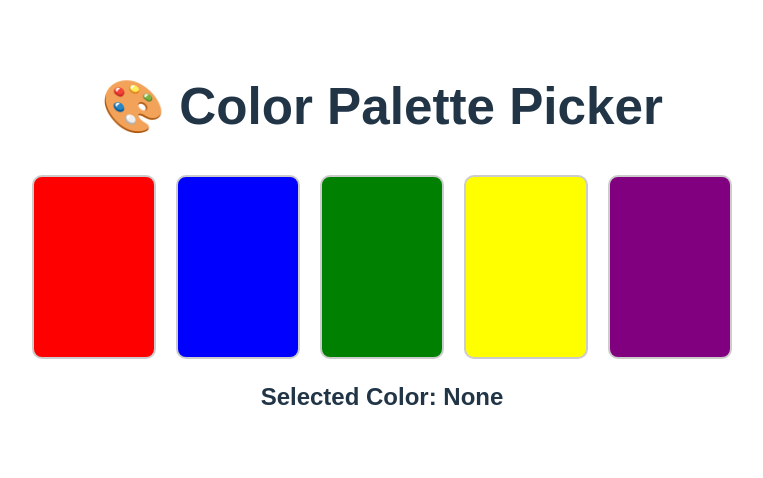
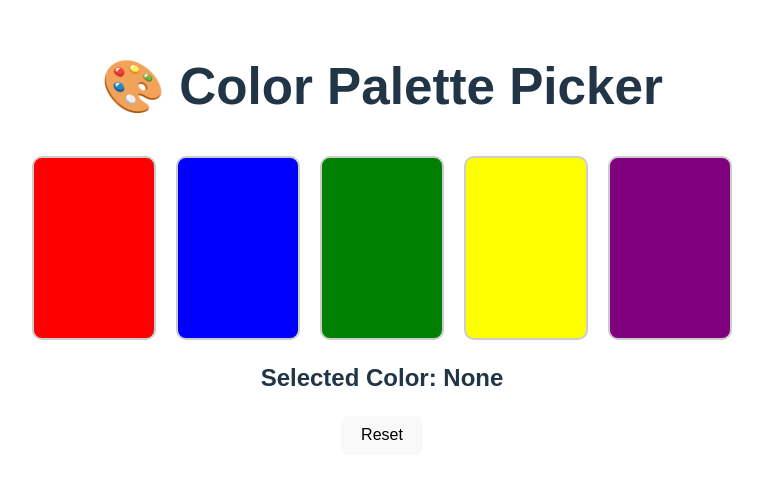
Before and after one commit to sumeyaarebo94-sudo/color-palette-picker, a React (Vite) app: page / in a window 1280 px wide. Shown: the part 160-638 px from the top of the page, without its empty margins (8-771 px from the left). Built offline with nearby package versions, Linux system fonts and the light colour scheme.

Commit message:
Add reset button and active color selection

```diff
--- a/src/App.jsx
+++ b/src/App.jsx
@@ -22,6 +22,9 @@ function App() {
       </div>
 
       <h2>Selected Color: {selectedColor || "None"}</h2>
+      <button onClick={() => setSelectedColor("")}>
+       Reset
+      </button>
     </div>
   );
 }
```
